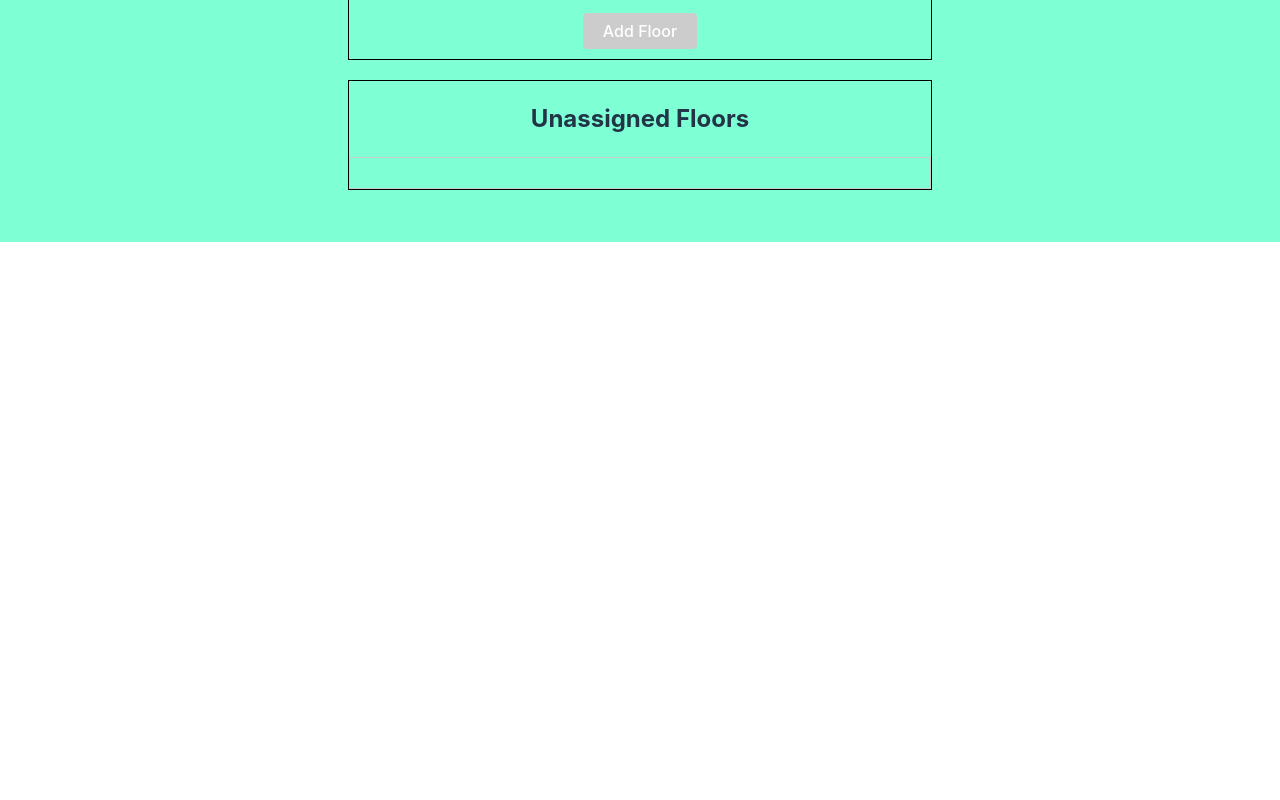
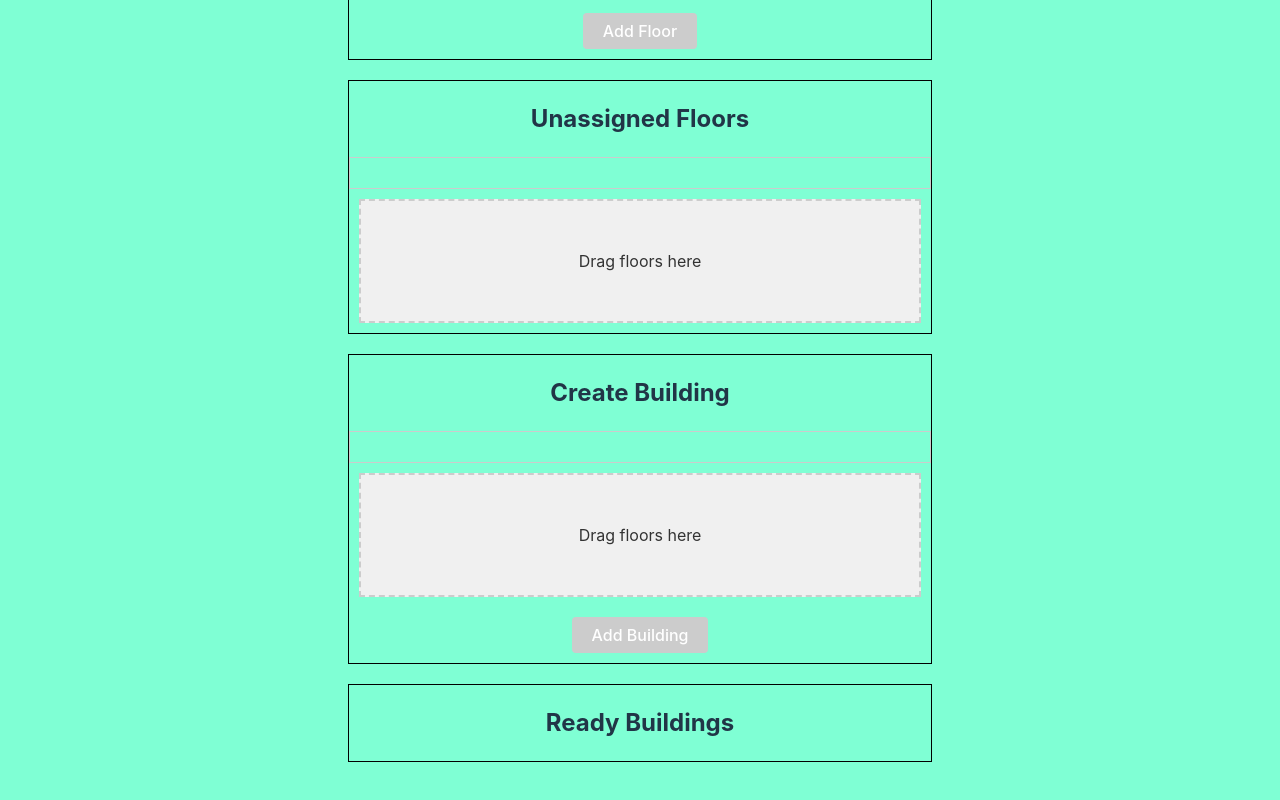
Before and after one commit to KotZPolibudy/IOD-L11-Gamma, a React (Vite) app in the folder frontend/Building Administration/: page / in a window 1280 px wide. Shown: the part 1314-2114 px from the top of the page. Before the commit the page ends 1556 px from the top, so only its background shows below. Built offline with nearby package versions, Linux system fonts and the light colour scheme.

Commit message:
Finished object creation

```diff
--- a/frontend/Building Administration/src/App.jsx
+++ b/frontend/Building Administration/src/App.jsx
@@ -23,6 +23,11 @@ function App() {
   const [unassignedFloors, setUnassignedFloors] = useState([]);
   const [floorDetails, setFloorDetails] = useState({
     rooms: [] // Initialize floor details with an empty list of rooms
+  });
+  const [workingBuilding, setWorkingBuilding] = useState([]);
+  const [readyBuildings, setReadyBuildings] = useState([]);
+  const [buildingDetails, setBuildingDetails] = useState({
+    floors: [] // Initialize building details with an empty list of floors
   });
 
   const handleInputChange = (e) => {
@@ -53,16 +58,24 @@ function App() {
     setWorkingFloor([]); // Reset the working floor after creating a floor
   };
 
-  const handleRoomDragStart = (e, index) => {
+  const handleAddBuilding = () => {
+    const newBuilding = {
+      floors: [...workingBuilding]
+    };
+    setReadyBuildings((prevBuildings) => [...prevBuildings, newBuilding]);
+    setWorkingBuilding([]); // Reset the working floor after creating a floor
+  };
+
+  const handleDragStart = (e, index) => {
     e.dataTransfer.setData('text/plain', index.toString());
     e.target.style.opacity = '0.5';
   };
 
-  const handleRoomDragEnd = (e) => {
+  const handleDragEnd = (e) => {
     e.target.style.opacity = '1';
   };
 
-  const handleRoomDragOver = (e) => {
+  const handleDragOver = (e) => {
     e.preventDefault();
   };
 
@@ -83,6 +96,26 @@ function App() {
       roomToMove = unassignedRooms[newIndex];
       setUnassignedRooms((prevRooms) => prevRooms.filter((room, index) => index !== newIndex));
       setWorkingFloor((prevFloors) => [...prevFloors, roomToMove]);
+    }
+  };
+
+  const handleFloorDrop = (e, destination) => {
+    e.preventDefault();
+    const droppedFloorIndex = e.dataTransfer.getData('text/plain');
+    const newIndex = parseInt(droppedFloorIndex, 10);
+
+    let floorToMove;
+
+    if (destination === 'floors') {
+      // Move floor from buildings to floors
+      floorToMove = workingBuilding[newIndex];
+      setWorkingBuilding((prevBuildings) => prevBuildings.filter((building, index) => index !== newIndex));
+      setUnassignedFloors((prevFloors) => [...prevFloors, floorToMove]);
+    } else if (destination === 'buildings') {
+      // Move floor from floors to buildings
+      floorToMove = unassignedFloors[newIndex];
+      setUnassignedFloors((prevFloors) => prevFloors.filter((floor, index) => index !== newIndex));
+      setWorkingBuilding((prevBuildings) => [...prevBuildings, floorToMove]);
     }
   };
 
@@ -307,15 +340,15 @@ function App() {
             <div
               key={index}
               draggable
-              onDragStart={(e) => handleRoomDragStart(e, index)}
-              onDragEnd={handleRoomDragEnd}
+              onDragStart={(e) => handleDragStart(e, index)}
+              onDragEnd={handleDragEnd}
               className="room"
             >
               Name: {room.name}, Surface Area: {room.surfaceArea}, Volume: {room.volume}, Light Intensity: {room.lightIntensity}, Energy Consumption: {room.energyConsumption}
             </div>
           ))}
         </div>
-        <div className="drop-zone" onDragOver={(e) => handleRoomDragOver(e)} onDrop={(e) => handleRoomDrop(e, 'rooms')}>
+        <div className="drop-zone" onDragOver={(e) => handleDragOver(e)} onDrop={(e) => handleRoomDrop(e, 'rooms')}>
           <div className="drop-message">Drag rooms here</div>
         </div>
       </div>
@@ -327,15 +360,15 @@ function App() {
             <div
               key={index}
               draggable
-              onDragStart={(e) => handleRoomDragStart(e, index)}
-              onDragEnd={handleRoomDragEnd}
+              onDragStart={(e) => handleDragStart(e, index)}
+              onDragEnd={handleDragEnd}
               className="room"
             >
               Name: {room.name}, Surface Area: {room.surfaceArea}, Volume: {room.volume}, Light Intensity: {room.lightIntensity}, Energy Consumption: {room.energyConsumption}
             </div>
           ))}
         </div>
-        <div className="drop-zone" onDragOver={(e) => handleRoomDragOver(e)} onDrop={(e) => handleRoomDrop(e, 'floors')}>
+        <div className="drop-zone" onDragOver={(e) => handleDragOver(e)} onDrop={(e) => handleRoomDrop(e, 'floors')}>
           <div className="drop-message">Drag rooms here</div>
         </div>
         <div className="input-group">
@@ -357,7 +390,7 @@ function App() {
               key={floorIndex}
               className="floor draggable-floor" // Added the draggable-floor class
               draggable
-              onDragStart={(e) => handleFloorDragStart(e, floorIndex)} // New function for handling floor drag
+              onDragStart={(e) => handleDragStart(e, floorIndex)} // New function for handling floor drag
             >
               <h3>Floor {floorIndex + 1}</h3>
               {/* Display rooms within the unassigned floor */}
@@ -372,7 +405,71 @@ function App() {
             </div>
           ))}
         </div>
+        <div className="drop-zone" onDragOver={(e) => handleDragOver(e)} onDrop={(e) => handleFloorDrop(e, 'floors')}>
+          <div className="drop-message">Drag floors here</div>
+        </div>
       </div>
+
+
+      <div className="method">
+        <h2>Create Building</h2>
+        <div className="building">
+          {/* Display rooms within the building */}
+          {workingBuilding.map((floor, floorIndex) => (
+            <div
+              key={floorIndex}
+              draggable
+              onDragStart={(e) => handleDragStart(e, floorIndex)}
+              onDragEnd={handleDragEnd}
+              className="draggable-floor"
+            >
+              <h3>Floor {floorIndex + 1}</h3>
+              {/* Display rooms within the floor */}
+              {floor.rooms.map((room, roomIndex) => (
+                <div key={roomIndex} className="room">
+                  Name: {room.name}, Surface Area: {room.surfaceArea}, Volume: {room.volume}, Light Intensity: {room.lightIntensity}, Energy Consumption: {room.energyConsumption}
+                </div>
+              ))}
+            </div>
+          ))}
+        </div>
+        <div className="drop-zone" onDragOver={(e) => handleDragOver(e)} onDrop={(e) => handleFloorDrop(e, 'buildings')}>
+          <div className="drop-message">Drag floors here</div>
+        </div>
+        <div className="input-group">
+          <button
+            className="add-room-button"
+            onClick={handleAddBuilding}
+            disabled={workingBuilding.length === 0}
+          >
+            Add Building
+          </button>
+        </div>
+      </div>
+      <div className="method">
+        <h2>Ready Buildings</h2>
+        <div className="building-list">
+          {readyBuildings.map((building, buildingIndex) => (
+            <div key={buildingIndex} className="building draggable-floor" draggable onDragStart={(e) => handleDragStart(e, buildingIndex)}>
+              <h3>Building {buildingIndex + 1}</h3>
+              {/* Display floors within the building */}
+              {building.floors.map((floor, floorIndex) => (
+                <div key={floorIndex} className="floor draggable-floor" draggable onDragStart={(e) => handleDragStart(e, floorIndex)}>
+                  <h4>Floor {floorIndex + 1}</h4>
+                  {/* Display rooms within the floor */}
+                  {floor.rooms.map((room, roomIndex) => (
+                    <div key={roomIndex} className="room">
+                      Name: {room.name}, Surface Area: {room.surfaceArea}, Volume: {room.volume}, Light Intensity: {room.lightIntensity}, Energy Consumption: {room.energyConsumption}
+                    </div>
+                  ))}
+                </div>
+              ))}
+            </div>
+          ))}
+        </div>
+      </div>
+
+
 
 
     </div>
--- a/frontend/Building Administration/src/index.css
+++ b/frontend/Building Administration/src/index.css
@@ -111,6 +111,7 @@ button:focus-visible {
   padding: 5px;
   margin: 5px;
   cursor: pointer;
+  background-color: #f0f0f0; /* Replace with your preferred color */
 }
 
 .drop-zone {
@@ -155,3 +156,45 @@ button:focus-visible {
   padding: 15px; /* Added padding around the entire floor list section */
   margin-top: 20px; /* Increased margin-top */
 }
+
+.building {
+  border: 1px solid #ccc; /* Added border around the entire building section */
+  padding: 15px; /* Added padding around the entire building section */
+  margin-top: 20px; /* Increased margin-top */
+}
+
+.draggable-floor {
+  border: 2px solid #333;
+  padding: 15px;
+  margin-bottom: 20px;
+  cursor: grab;
+  background-color: #f0f0f0; /* Change background color */
+}
+
+.draggable-floor h3 {
+  background-color: inherit; /* Change background color */
+  padding: 8px;
+}
+
+.draggable-floor .room {
+  background-color: inherit; /* Change background color */
+  padding: 8px;
+}
+
+.building .floor {
+  border: 2px solid #333;
+  padding: 15px;
+  margin-bottom: 20px;
+  cursor: grab;
+  background-color: inherit; /* Change background color */
+}
+
+.building .floor h4 {
+  background-color: inherit; /* Change background color */
+  padding: 8px;
+}
+
+.building .floor .room {
+  background-color: inherit; /* Change background color */
+  padding: 8px;
+}
```
